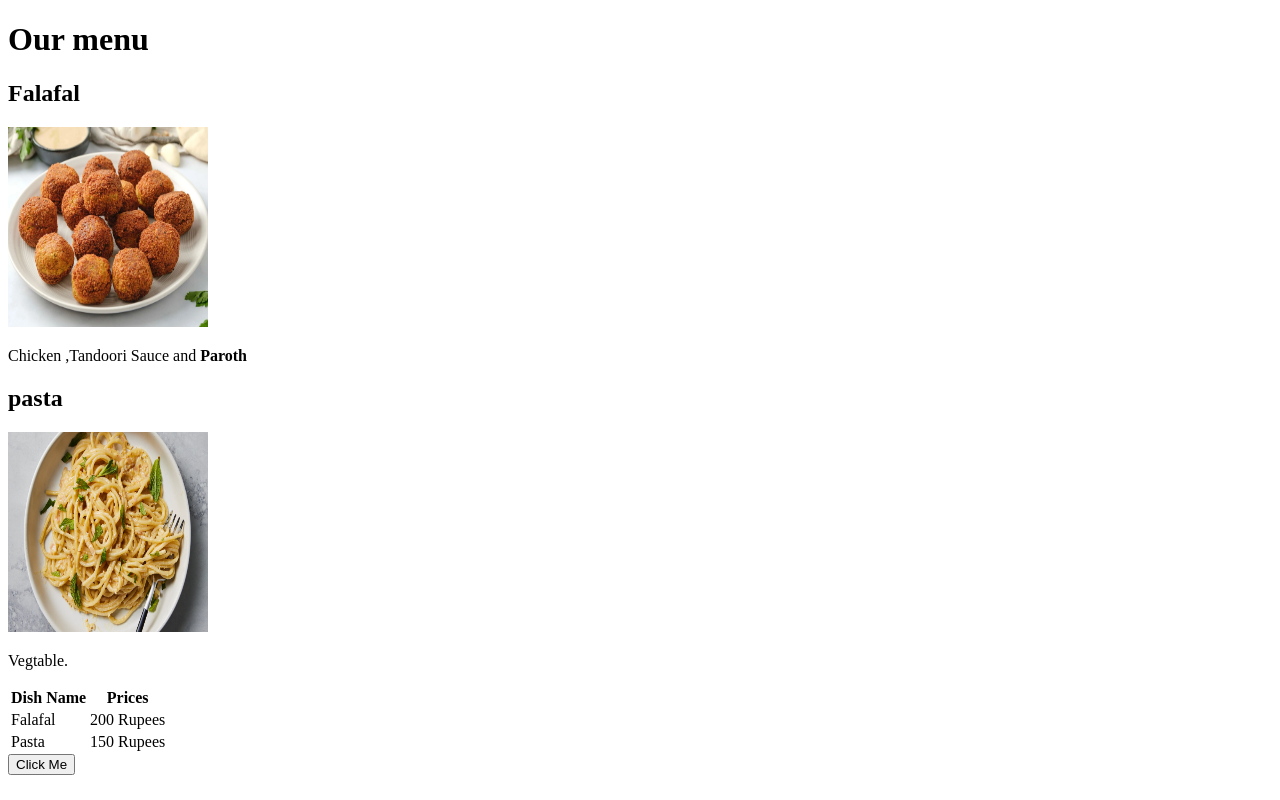
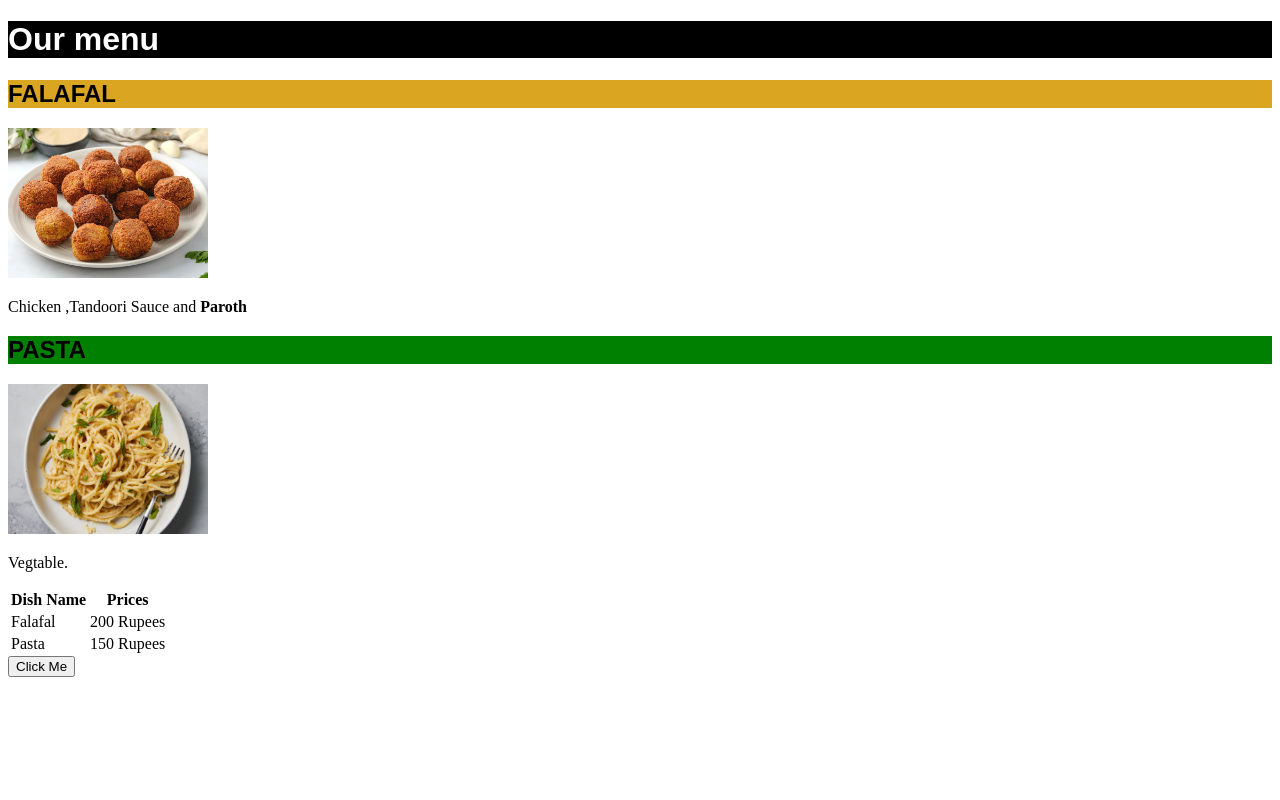
Before and after one commit to Contra-BlackFlag/Webdev, a plain HTML site: page index.html in a window 1280 px wide. Drawn offline with Linux system fonts and the light colour scheme.

Commit message:
css added

```diff
--- a/index.html
+++ b/index.html
@@ -2,15 +2,16 @@
 <html>
     <head>
         <title>Little Lemon</title>
+        <link rel="stylesheet" href="style.css  "/>
     </head>
     <body>
         <div>
         <h1>Our menu</h1>
-        <h2>Falafal</h2>
-        <img src="falafal.png" alt="Falafal" width="200" height="200">
+        <h2 id = 'falafal'>Falafal</h2>
+        <img src="falafal.png" alt="Falafal" width="200" height="150">
         <p>Chicken ,Tandoori Sauce and <b>Paroth</b></p>
-        <h2>pasta</h2>
-         <img src="pasta.jpg" alt="Pasta" width="200" height="200">
+        <h2 id = 'pasta'>pasta</h2>
+         <img src="pasta.jpg" alt="Pasta" width="200" height="150">
         <p>Vegtable.</p>
             <table>
                 <tr>
--- /dev/null
+++ b/style.css
@@ -0,0 +1,21 @@
+h1{
+color : white;
+background : Black;
+font-family: sans-serif;
+}
+#falafal{
+    color: #000;
+    background-color: goldenrod;
+    font-family: sans-serif;
+    text-transform: uppercase;
+
+}
+#pasta{
+    color : black;
+    background-color: green;
+    font-family: sans-serif;
+    text-transform: uppercase;
+}
+button :hover{
+    color: Pink;
+}
```
